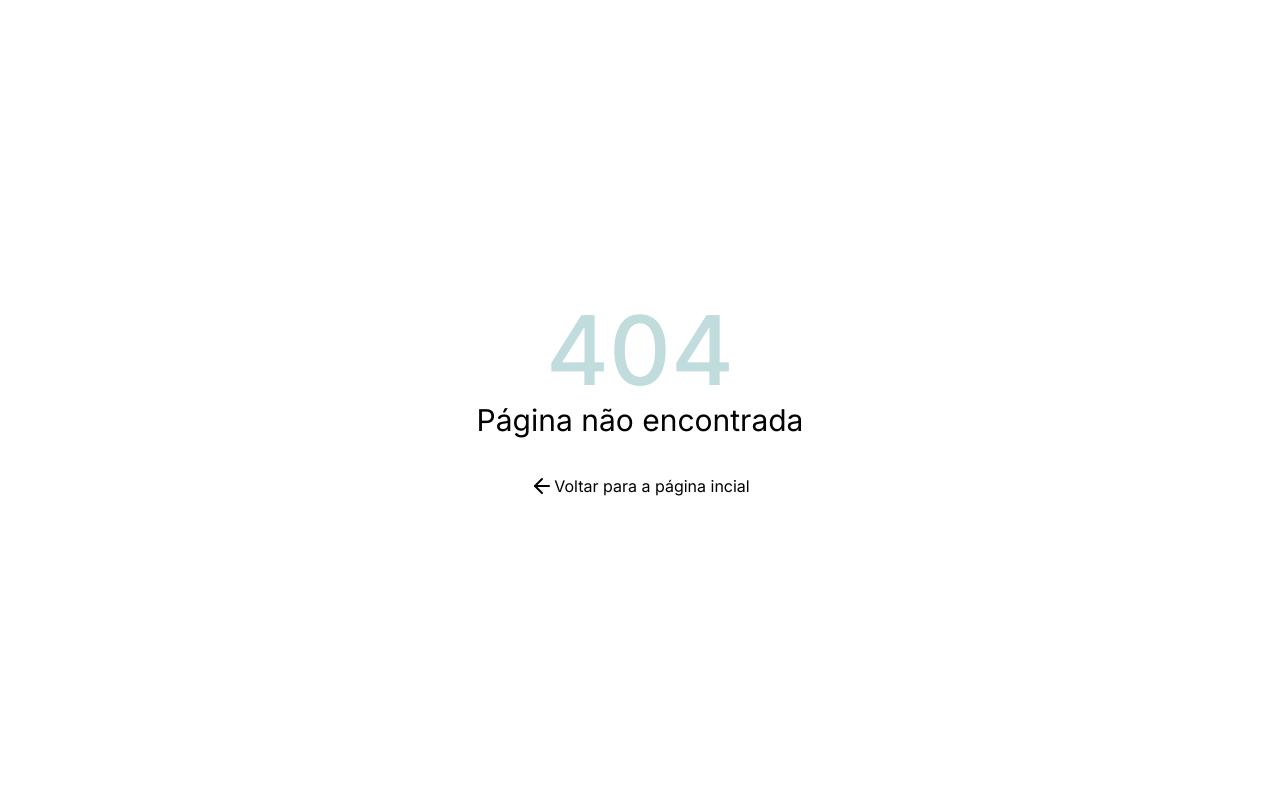
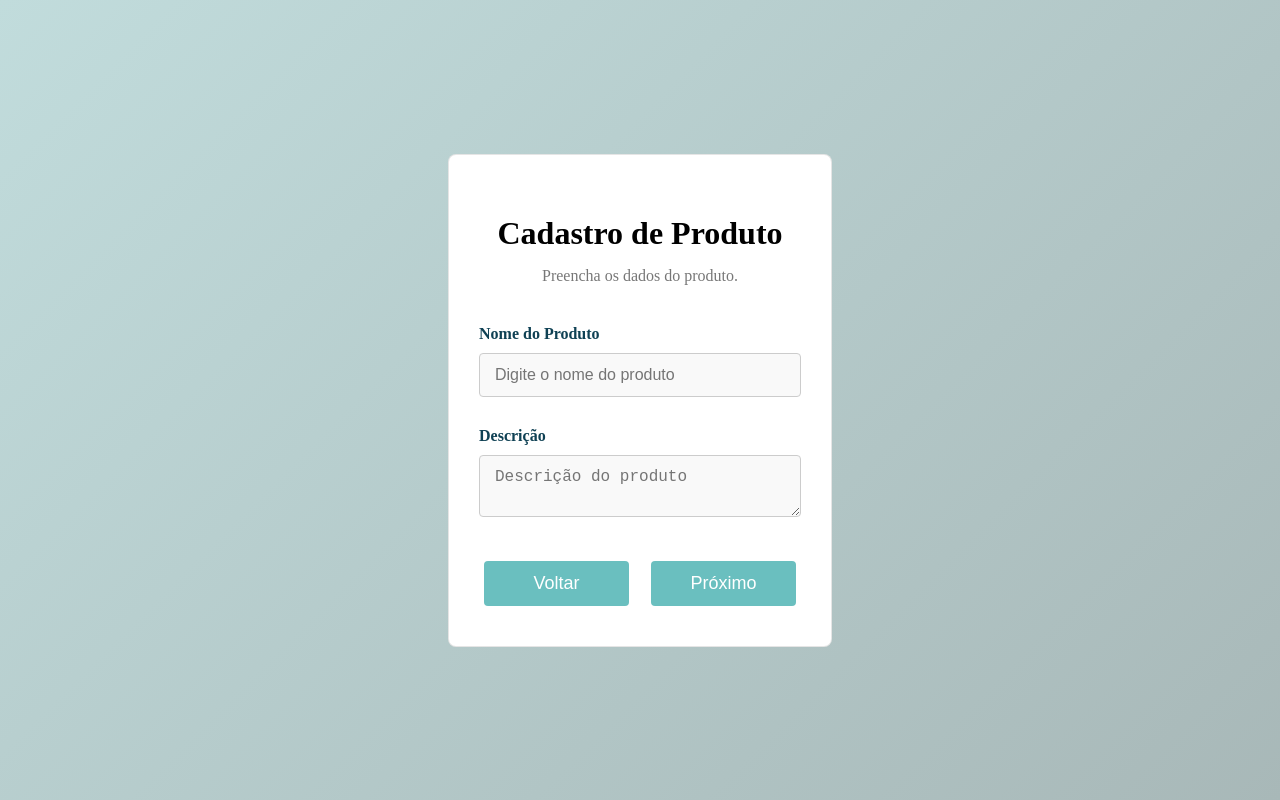
Before and after one commit to LinkMark-Shop/front-end, a Next.js app: page /new-product in a window 1280 px wide. Before the commit this address had no page. Built offline with nearby package versions, Linux system fonts and the light colour scheme.

Commit message:
feat: new screen new-product

```diff
--- a/package.json
+++ b/package.json
@@ -31,6 +31,7 @@
     "next": "14.2.5",
     "react": "^18",
     "react-dom": "^18",
+    "react-toastify": "^10.0.6",
     "tailwind-merge": "^2.4.0",
     "tailwind-variants": "^0.2.1"
   },
@@ -51,7 +52,7 @@
     "postcss": "^8",
     "prettier": "^3.3.3",
     "prettier-plugin-tailwindcss": "0.5.14",
-    "tailwindcss": "^3.4.1",
+    "tailwindcss": "^3.4.14",
     "typescript": "^5"
   }
 }
--- /dev/null
+++ b/src/pages/new-product/index.tsx
@@ -0,0 +1,202 @@
+import { useState, ChangeEvent, FormEvent } from "react"
+import { ToastContainer, toast } from "react-toastify"
+import "react-toastify/dist/ReactToastify.css"
+import "./style.css"
+
+interface ProductForm {
+  nome: string
+  descricao: string
+  preco: string
+  estoque: string
+  autor: string
+  img: File | null
+}
+
+const NewProductWizard: React.FC = () => {
+  const [formData, setFormData] = useState<ProductForm>({
+    nome: "",
+    descricao: "",
+    preco: "",
+    estoque: "",
+    autor: "",
+    img: null,
+  })
+
+  const [currentStep, setCurrentStep] = useState(1)
+
+  const handleInputChange = (
+    e: ChangeEvent<HTMLInputElement | HTMLTextAreaElement>,
+  ) => {
+    const { name, value } = e.target
+    setFormData({ ...formData, [name]: value })
+  }
+
+  const handleFileChange = (e: ChangeEvent<HTMLInputElement>) => {
+    const file = e.target.files ? e.target.files[0] : null
+    setFormData({ ...formData, img: file })
+  }
+
+  const handleSubmit = async (e: FormEvent) => {
+    e.preventDefault()
+    console.log("Produto cadastrado:", formData)
+
+    toast.success("Produto cadastrado com sucesso!")
+  }
+
+  const goToNextStep = () => {
+    if (currentStep < 3) {
+      setCurrentStep(currentStep + 1)
+    }
+  }
+
+  const goToPreviousStep = () => {
+    if (currentStep > 1) {
+      setCurrentStep(currentStep - 1)
+    }
+  }
+
+  return (
+    <div className="teste">
+      <div className="card">
+        <div className="teste3">
+          <div className="teste2">
+            <h1>Cadastro de Produto</h1>
+            <p className="teste5">Preencha os dados do produto.</p>
+          </div>
+
+          <form onSubmit={handleSubmit}>
+            {currentStep === 1 && (
+              <>
+                <div className="login-input">
+                  <label className="custom-label">Nome do Produto</label>
+                  <input
+                    placeholder="Digite o nome do produto"
+                    className="custom-input"
+                    type="text"
+                    name="nome"
+                    value={formData.nome}
+                    onChange={handleInputChange}
+                    required
+                  />
+                </div>
+
+                <div className="login-input">
+                  <label className="custom-label">Descrição</label>
+                  <textarea
+                    placeholder="Descrição do produto"
+                    className="custom-input"
+                    name="descricao"
+                    value={formData.descricao}
+                    onChange={handleInputChange}
+                    required
+                  />
+                </div>
+              </>
+            )}
+            {currentStep === 2 && (
+              <>
+                <div className="form-group">
+                  <div className="half-width">
+                    <label className="custom-label">Preço</label>
+                    <input
+                      placeholder="Preço do produto"
+                      className="custom-input"
+                      type="number"
+                      name="preco"
+                      value={formData.preco}
+                      onChange={handleInputChange}
+                      required
+                    />
+                  </div>
+
+                  <div className="half-width">
+                    <label className="custom-label">Estoque</label>
+                    <input
+                      placeholder="Quantidade em estoque"
+                      className="custom-input"
+                      type="number"
+                      name="estoque"
+                      value={formData.estoque}
+                      onChange={handleInputChange}
+                      required
+                    />
+                  </div>
+                </div>
+
+                <div className="login-input">
+                  <label className="custom-label">Autor</label>
+                  <input
+                    placeholder="Autor do produto"
+                    className="custom-input"
+                    type="text"
+                    name="autor"
+                    value={formData.autor}
+                    onChange={handleInputChange}
+                    required
+                  />
+                </div>
+              </>
+            )}
+
+            {currentStep === 3 && (
+              <>
+                <div className="login-input">
+                  <label className="custom-label">Imagem do Produto</label>
+                  <input
+                    type="file"
+                    className="custom-input"
+                    name="img"
+                    onChange={handleFileChange}
+                    accept="image/*"
+                    required
+                  />
+                </div>
+
+                {formData.img && (
+                  <div className="image-preview-container">
+                    <img
+                      src={URL.createObjectURL(formData.img)}
+                      alt="Imagem do produto"
+                      className="preview-img"
+                    />
+                  </div>
+                )}
+              </>
+            )}
+
+            <div className="form-navigation">
+              <button
+                type="button"
+                className="custom-button"
+                onClick={goToPreviousStep}
+                disabled={currentStep === 1}
+              >
+                Voltar
+              </button>
+              <button
+                type="button"
+                className="custom-button"
+                onClick={goToNextStep}
+                disabled={currentStep === 3}
+              >
+                Próximo
+              </button>
+            </div>
+
+            {currentStep === 3 && (
+              <div>
+                <button type="submit" className="custom-button">
+                  Cadastrar Produto
+                </button>
+              </div>
+            )}
+          </form>
+
+          <ToastContainer />
+        </div>
+      </div>
+    </div>
+  )
+}
+
+export default NewProductWizard
--- /dev/null
+++ b/src/pages/new-product/style.css
@@ -0,0 +1,133 @@
+* {
+  padding: 0;
+  margin: 0;
+  box-sizing: border-box;
+}
+
+.card {
+  width: 30vw;
+  background: white;
+  border-radius: 8px;
+  border: 1px solid rgba(0, 0, 0, 0.1);
+  padding: 30px;
+}
+
+.teste {
+  display: flex;
+  justify-content: center;
+  align-items: center;
+  height: 100vh;
+  background: linear-gradient(135deg, #c1dcdc, #a8b8b8);
+}
+
+.teste2 {
+  margin-top: 30px;
+  text-align: center;
+  margin-bottom: 40px;
+}
+
+.teste5 {
+  margin-top: 15px;
+  color: #777;
+}
+
+.custom-input {
+  width: 100%;
+  padding: 12px 15px;
+  margin: 10px 0;
+  display: inline-block;
+  border: 1px solid #ccc;
+  border-radius: 4px;
+  font-size: 16px;
+  background-color: #f9f9f9;
+  transition:
+    border-color 0.3s,
+    box-shadow 0.3s;
+}
+
+.custom-input:focus {
+  border-color: #91cce2;
+  box-shadow: 0 0 8px rgba(55, 173, 217, 0.4);
+  outline: none;
+}
+
+.login-input {
+  margin-bottom: 20px;
+}
+
+.custom-button {
+  width: 45%;
+  background-color: #6abfbf;
+  color: white;
+  padding: 12px 15px;
+  border: none;
+  border-radius: 4px;
+  cursor: pointer;
+  font-size: 18px;
+  transition:
+    background-color 0.3s,
+    transform 0.2s;
+  margin: 10px 5px;
+}
+
+.custom-button:hover {
+  background-color: #4e9a9a;
+  transform: scale(1.05);
+}
+
+.custom-label {
+  font-size: 16px;
+  font-weight: bold;
+  color: #0f4154;
+  display: block;
+}
+
+.form-navigation {
+  display: flex;
+  justify-content: space-between;
+}
+
+@media (max-width: 768px) {
+  .card {
+    width: 90vw;
+  }
+
+  .custom-button {
+    font-size: 16px;
+  }
+
+  .custom-label {
+    font-size: 14px;
+  }
+}
+
+.form-group {
+  display: flex;
+  justify-content: space-between;
+}
+
+.half-width {
+  width: 48%;
+}
+
+.image-preview-container {
+  margin-top: 20px;
+  display: flex;
+  justify-content: center;
+}
+
+.preview-img {
+  max-width: 200px;
+  max-height: 200px;
+  object-fit: cover;
+  border-radius: 8px;
+}
+
+.toastify-container {
+  font-size: 16px;
+}
+
+.toastify-success {
+  background-color: #4caf50;
+  color: white;
+}
```
Also changed, not shown: 1 other file (tests, documents, lock files or other folders).
